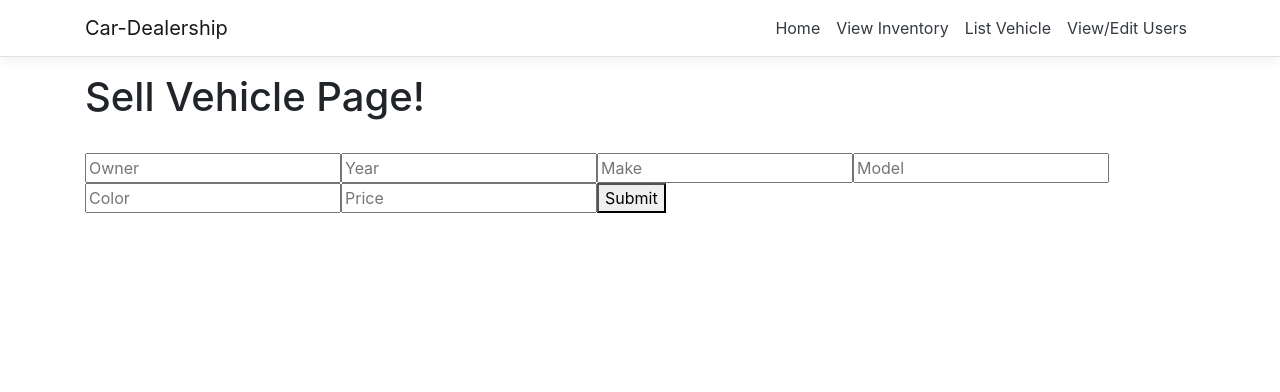
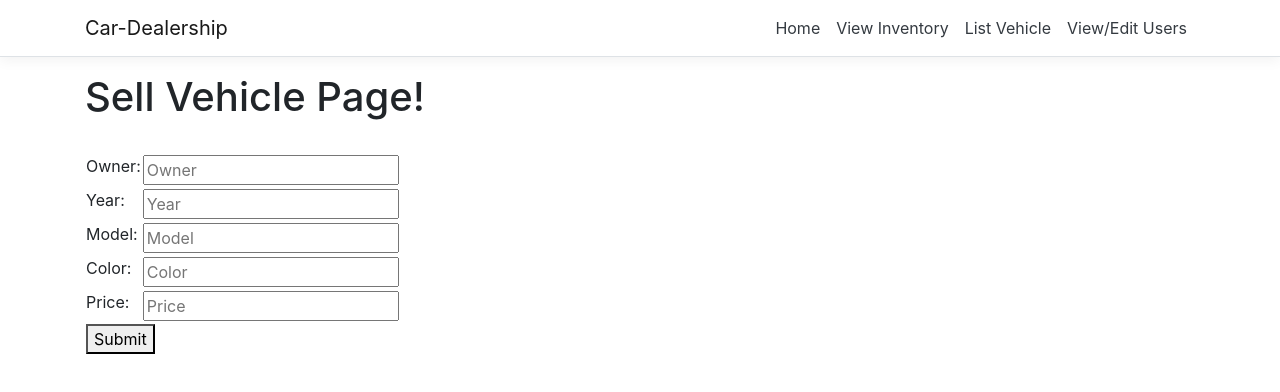
Before and after one commit to arthuranteater/ReactProject, a React (Create React App) app in the folder ClientApp/: page /SellVehicle in a window 1280 px wide. Shown: the top 392 px of the page. Built offline with nearby package versions, Linux system fonts and the light colour scheme; the HTML template or start-up script is replaced by a standard one.

Commit message:
Sale car UI update

```diff
--- a/ClientApp/src/components/SellVehicle.js
+++ b/ClientApp/src/components/SellVehicle.js
@@ -15,13 +15,61 @@ export class SellVehicle extends Component {
         <h1>Sell Vehicle Page!</h1>
         <br></br>
         <form onSubmit={this.submitCar}>
+<table>
+  <tr>
+    <td>
+    <label>Owner:</label>
+    </td>
+    <td>
     <input type="input" name="owner" placeholder="Owner" onChange={this.handleInputChange}></input>
+
+    </td>
+  </tr>
+  <tr>
+    <td>
+    <label>Year:</label>
+    </td>
+    <td>
     <input type="input" name="year" placeholder="Year" onChange={this.handleInputChange}></input>
-          <input type="input" name="make" placeholder="Make" onChange={this.handleInputChange}></input>
+
+    </td>
+  </tr>
+  <tr>
+    <td>
+    <label>Model:</label>
+    </td>
+    <td>
     <input type="input" name="model" placeholder="Model" onChange={this.handleInputChange}></input>
+
+    </td>
+  </tr>
+  <tr>
+    <td>
+    <label>Color:</label>
+    </td>
+    <td>
     <input type="input" name="color" placeholder="Color" onChange={this.handleInputChange}></input>
+
+    </td>
+  </tr>
+   <tr>
+    <td>
+<label>Price:</label>
+    </td>
+    <td>
     <input type="input" name="price" placeholder="Price" onChange={this.handleInputChange}></input>
+
+    </td>
+  </tr>
+  <tr>
+    <td colSpan="2">
     <button type="submit">Submit</button>
+    </td>
+  </tr>
+</table>
+
+
+
         </form>
         {/* <button className="btn btn-primary" onClick={this.incrementCounter}>View History</button>&nbsp;&nbsp; */}
       </div>
```
Lines whose indentation alone changed are shown as unchanged.
